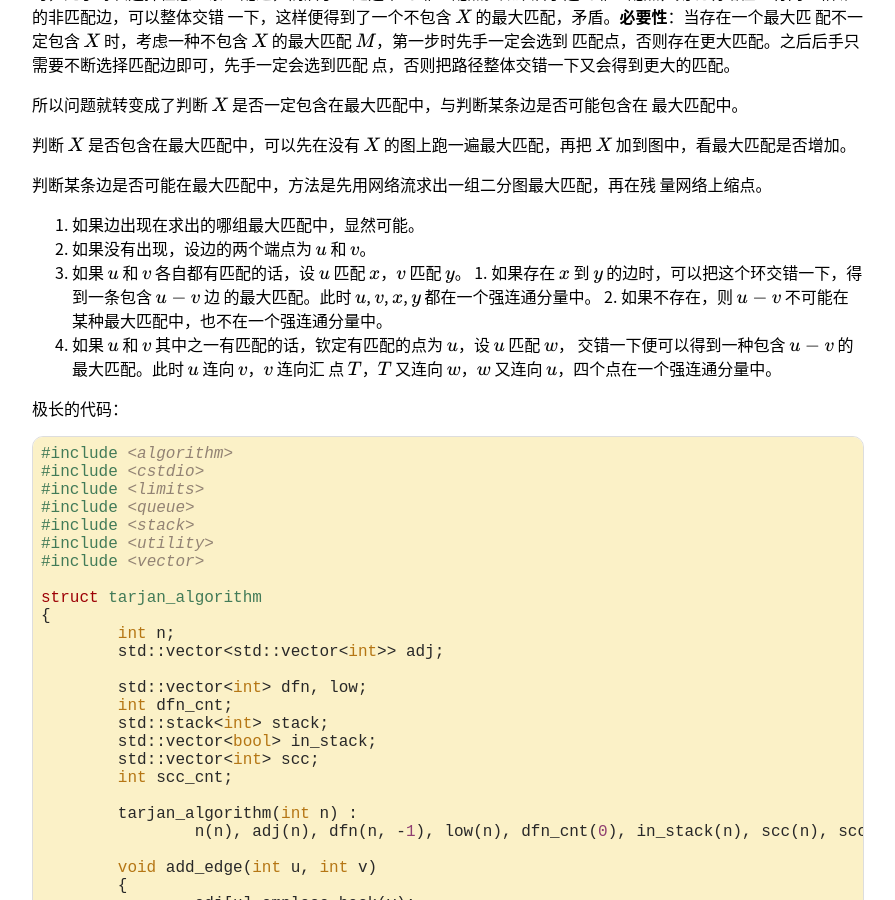
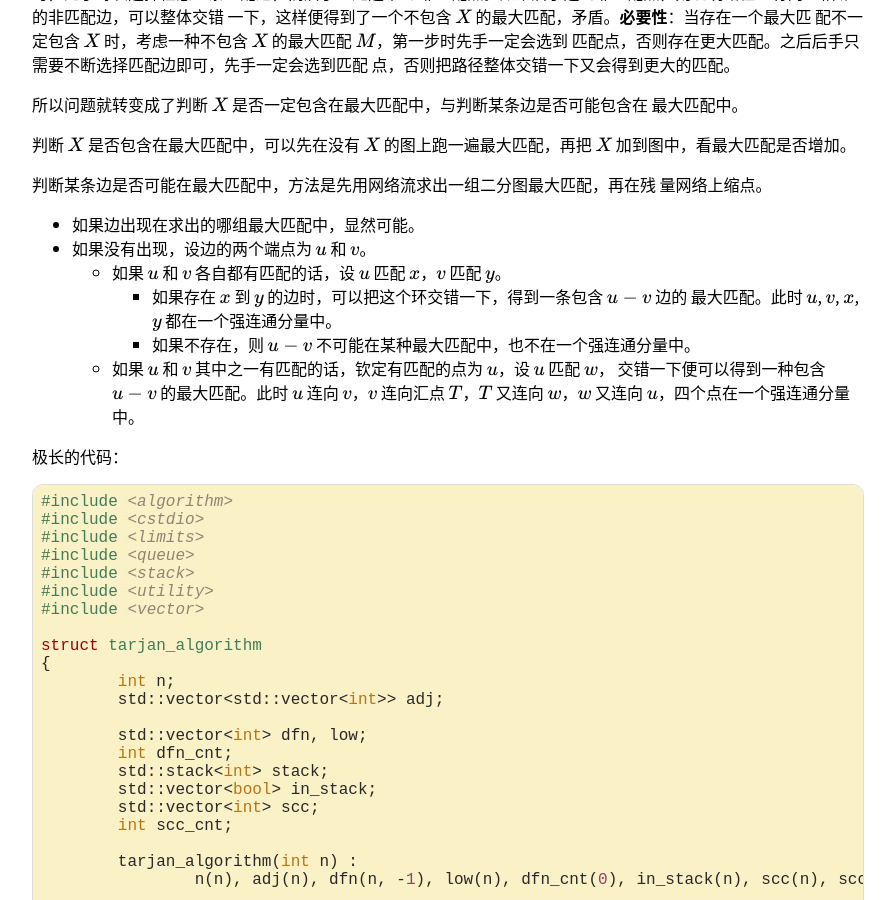
Before and after one commit to EarthMessenger/blog.earthmessenger.xyz, a Jekyll site: the page built from _oi-notes/cwoi/s-c0223-c.md, in a window 1280 px wide and 900 px high, scrolled down 666 px. Shown: the whole window, without its empty margins (192-1087 px from the left). Built offline with Jekyll 4.4.1, drawn with Linux system fonts in a browser that asks for light colours.

Commit message:
fix: 修改错误 Markdown

```diff
--- a/_oi-notes/cwoi/s-c0223-c.md
+++ b/_oi-notes/cwoi/s-c0223-c.md
@@ -44,15 +44,15 @@ rUAhdDMEdX8dZteIB7uNlnJ0xsUEGwYk+X9MbxJ1fkQfUXDqVmmLektxO/tBhyCL
 判断某条边是否可能在最大匹配中，方法是先用网络流求出一组二分图最大匹配，再在残
 量网络上缩点。
 
-1. 如果边出现在求出的哪组最大匹配中，显然可能。
-2. 如果没有出现，设边的两个端点为 $u$ 和 $v$。
-  1. 如果 $u$ 和 $v$ 各自都有匹配的话，设 $u$ 匹配 $x$，$v$ 匹配 $y$。
-    1. 如果存在 $x$ 到 $y$ 的边时，可以把这个环交错一下，得到一条包含 $u-v$ 边
-       的最大匹配。此时 $u$, $v$, $x$, $y$ 都在一个强连通分量中。
-    2. 如果不存在，则 $u-v$ 不可能在某种最大匹配中，也不在一个强连通分量中。
-  2. 如果 $u$ 和 $v$ 其中之一有匹配的话，钦定有匹配的点为 $u$，设 $u$ 匹配 $w$，
-     交错一下便可以得到一种包含 $u-v$ 的最大匹配。此时 $u$ 连向 $v$，$v$ 连向汇
-     点 $T$，$T$ 又连向 $w$，$w$ 又连向 $u$，四个点在一个强连通分量中。
++ 如果边出现在求出的哪组最大匹配中，显然可能。
++ 如果没有出现，设边的两个端点为 $u$ 和 $v$。
+  + 如果 $u$ 和 $v$ 各自都有匹配的话，设 $u$ 匹配 $x$，$v$ 匹配 $y$。
+    + 如果存在 $x$ 到 $y$ 的边时，可以把这个环交错一下，得到一条包含 $u-v$ 边的
+    最大匹配。此时 $u$, $v$, $x$, $y$ 都在一个强连通分量中。
+    + 如果不存在，则 $u-v$ 不可能在某种最大匹配中，也不在一个强连通分量中。
+  + 如果 $u$ 和 $v$ 其中之一有匹配的话，钦定有匹配的点为 $u$，设 $u$ 匹配 $w$，
+  交错一下便可以得到一种包含 $u-v$ 的最大匹配。此时 $u$ 连向 $v$，$v$ 连向汇点
+  $T$，$T$ 又连向 $w$，$w$ 又连向 $u$，四个点在一个强连通分量中。
 
 极长的代码：
 
```
